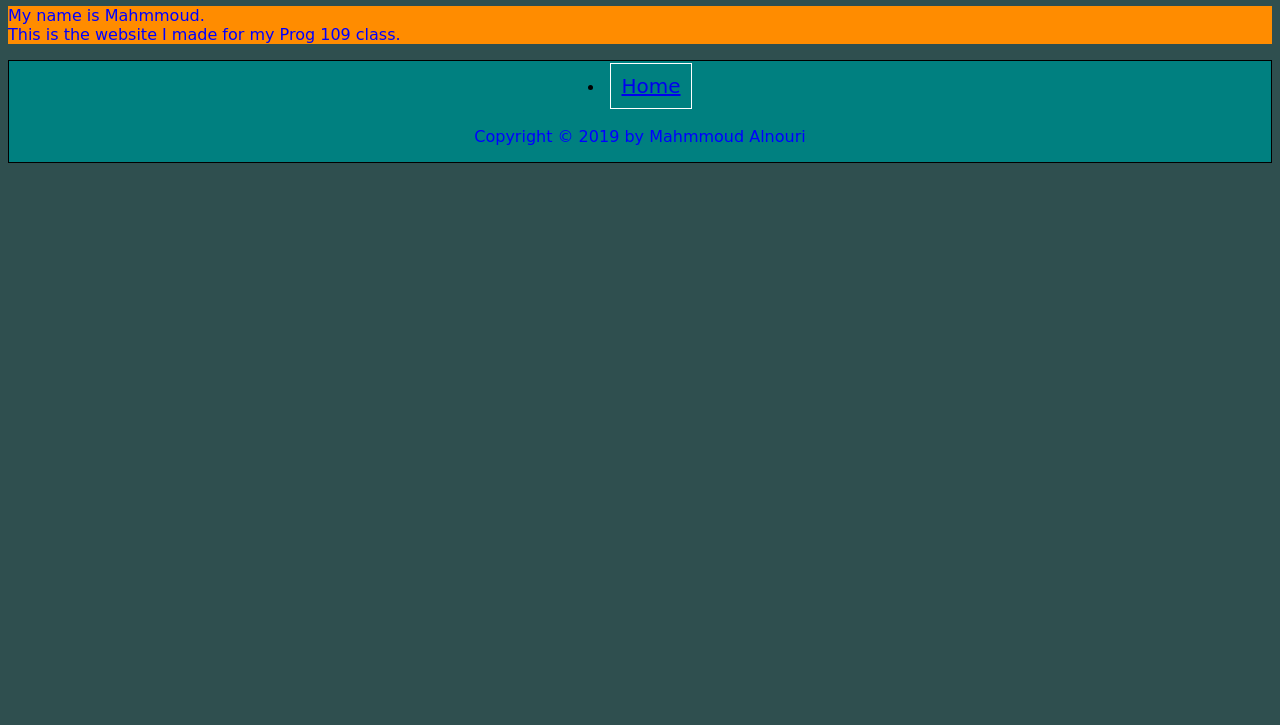
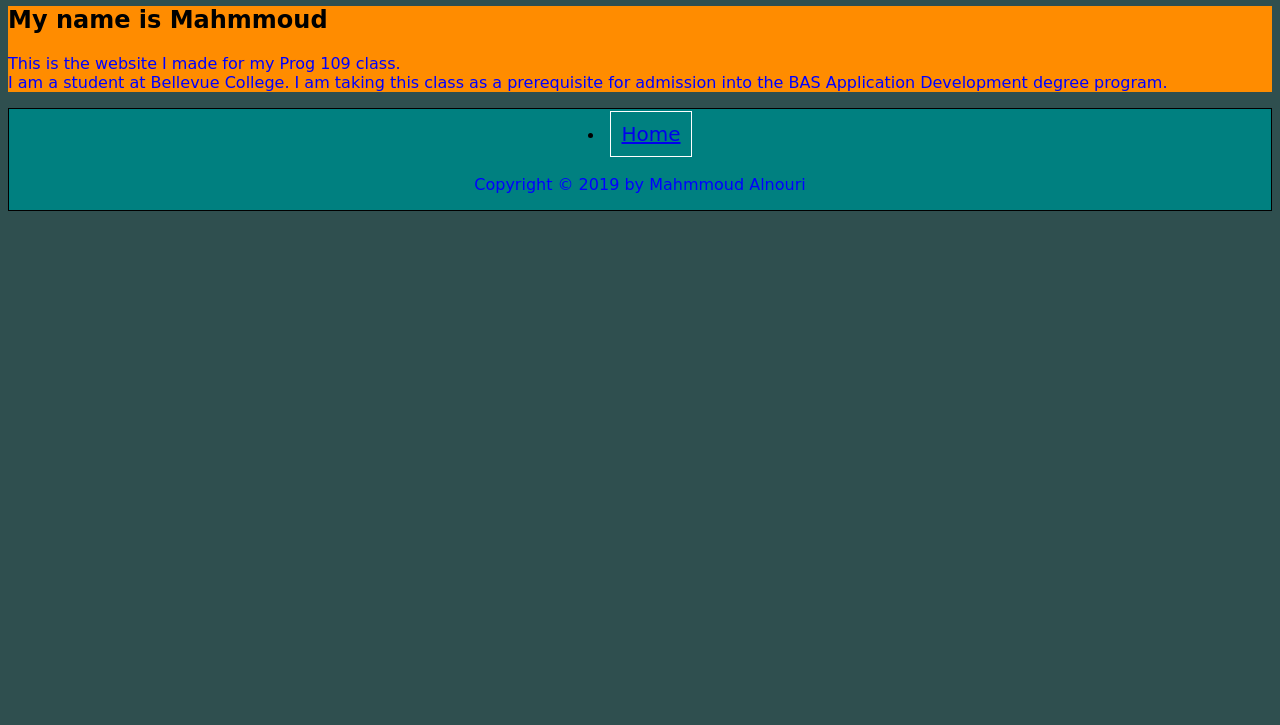
Before and after one commit to MAlnouri/MAlnouri.github.io, a plain HTML site: page about.html in a window 1280 px wide. Shown: the part 75-800 px from the top of the page. Drawn offline with Linux system fonts and the light colour scheme.

Commit message:
added info on about page

```diff
--- a/about.html
+++ b/about.html
@@ -13,7 +13,9 @@
     </header>
 
     <main>
-        <p>My name is Mahmmoud.<br>This is the website I made for my Prog 109 class.</p>
+        <h2>My name is Mahmmoud</h2>
+        <p>This is the website I made for my Prog 109 class.<br>
+        I am a student at Bellevue College. I am taking this class as a prerequisite for admission into the BAS Application Development degree program.</p>
     </main>
 
     <footer>
```
Also changed, not shown: index.html (+2 -2 lines).
